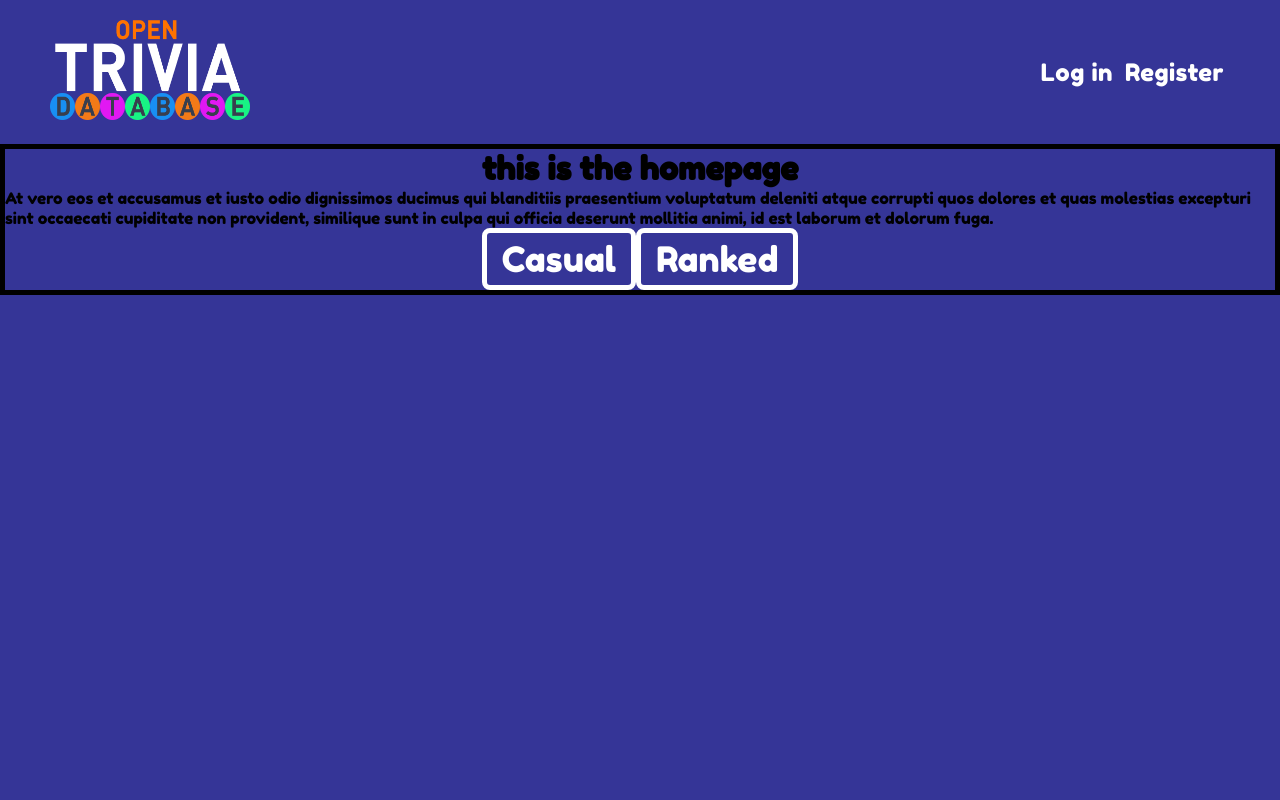
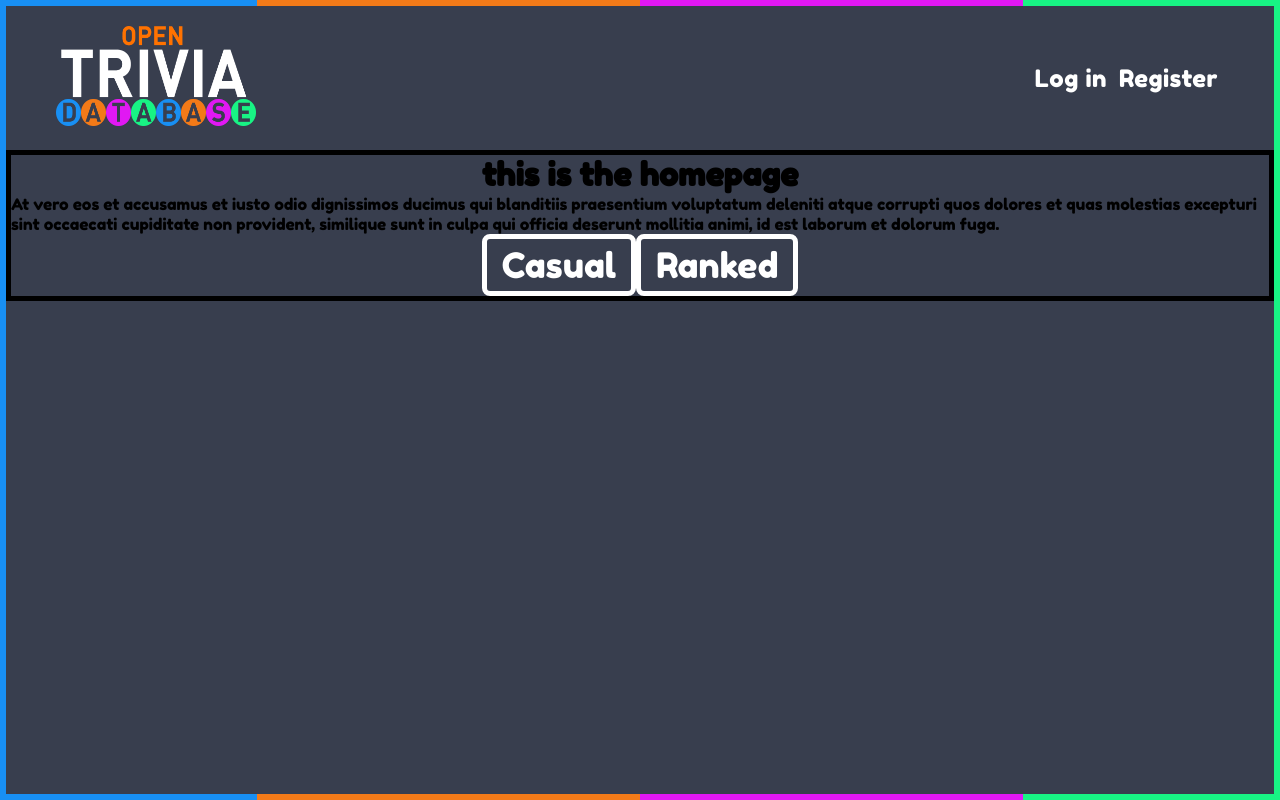
Before and after one commit to Nuccino92/open_triviaa, a React (Create React App) app: page / in a window 1280 px wide. Built offline with nearby package versions, Linux system fonts and the light colour scheme.

Commit message:
added border

```diff
--- a/src/index.scss
+++ b/src/index.scss
@@ -5,10 +5,23 @@
   margin: 0;
   box-sizing: border-box;
   font-family: "Fredoka One", cursive;
+}
 
-  body {
-    background-color: rgb(53, 53, 151);
-  }
+body {
+  // background-color: rgb(73, 73, 86);
+  background-color: rgb(56, 62, 78);
+  border: 6px solid;
+  border-image: linear-gradient(
+      to right,
+      #188ff3 20%,
+      #f37a18 20%,
+      #f37a18 50%,
+      #e118f3 50%,
+      #e118f3 80%,
+      #18f384 80%
+    )
+    4;
+  min-height: 100vh;
 }
 
 li {
```
